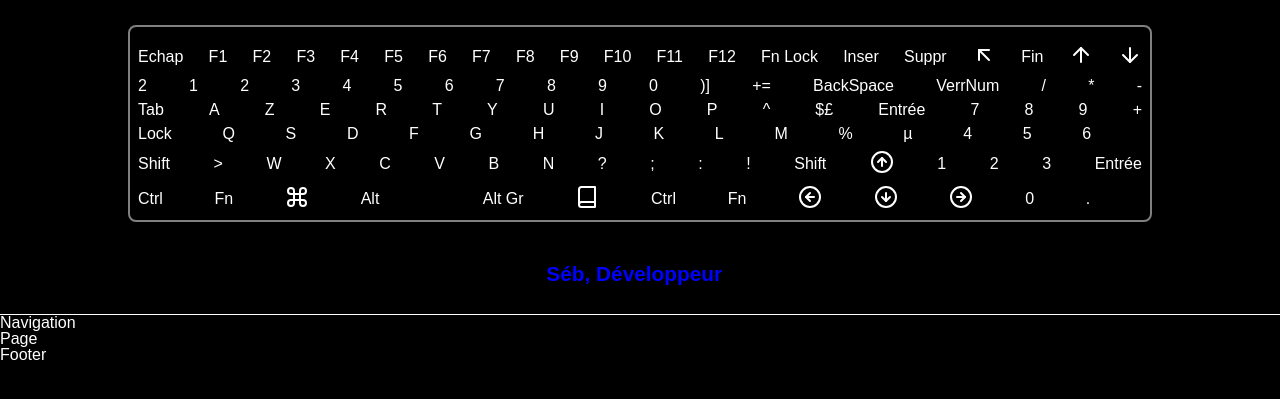
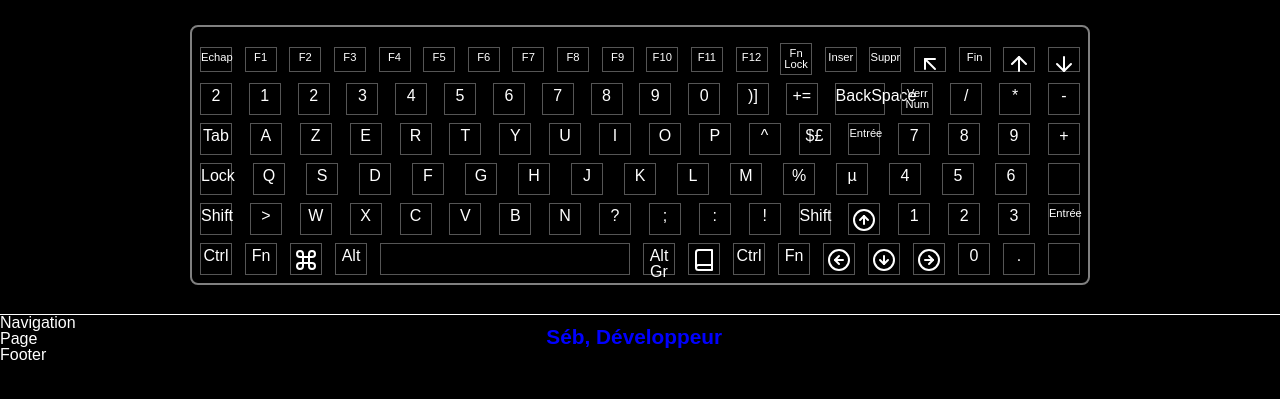
Before and after one commit to NeoCortexFr/devRepublic, a React app: page / in a window 1280 px wide. Shown: the part 135-534 px from the top of the page. Built offline with nearby package versions, Linux system fonts and the light colour scheme.

Commit message:
first step keyboard design

```diff
--- a/src/components/Keyboard/index.js
+++ b/src/components/Keyboard/index.js
@@ -16,26 +16,26 @@ import './keyboard.scss';
 const Keyboard = () => (
   <div className="keyboard">
     <div className="line">
-      <span>Echap</span>
-      <span>F1</span>
-      <span>F2</span>
-      <span>F3</span>
-      <span>F4</span>
-      <span>F5</span>
-      <span>F6</span>
-      <span>F7</span>
-      <span>F8</span>
-      <span>F9</span>
-      <span>F10</span>
-      <span>F11</span>
-      <span>F12</span>
-      <span>Fn Lock</span>
-      <span>Inser</span>
-      <span>Suppr</span>
-      <span><ArrowUpLeft /></span>
-      <span>Fin</span>
-      <span><ArrowUp /></span>
-      <span><ArrowDown /></span>
+      <span className="first">Echap</span>
+      <span className="first">F1</span>
+      <span className="first">F2</span>
+      <span className="first">F3</span>
+      <span className="first">F4</span>
+      <span className="first">F5</span>
+      <span className="first">F6</span>
+      <span className="first">F7</span>
+      <span className="first">F8</span>
+      <span className="first">F9</span>
+      <span className="first">F10</span>
+      <span className="first">F11</span>
+      <span className="first">F12</span>
+      <span className="low">Fn<br />Lock</span>
+      <span className="first">Inser</span>
+      <span className="first">Suppr</span>
+      <span className="first"><ArrowUpLeft /></span>
+      <span className="first">Fin</span>
+      <span className="first"><ArrowUp /></span>
+      <span className="first"><ArrowDown /></span>
     </div>
     <div className="line">
       <span>2</span>
@@ -51,8 +51,8 @@ const Keyboard = () => (
       <span>0</span>
       <span>)]</span>
       <span>+=</span>
-      <span>BackSpace</span>
-      <span>VerrNum</span>
+      <span className="space">BackSpace</span>
+      <span className="low">Verr<br />Num</span>
       <span>/</span>
       <span>*</span>
       <span>-</span>
@@ -71,7 +71,7 @@ const Keyboard = () => (
       <span>P</span>
       <span>^</span>
       <span>$£</span>
-      <span>Entrée</span>
+      <span className="low">Entrée</span>
       <span>7</span>
       <span>8</span>
       <span>9</span>
@@ -114,14 +114,14 @@ const Keyboard = () => (
       <span>1</span>
       <span>2</span>
       <span>3</span>
-      <span>Entrée</span>
+      <span className="low">Entrée</span>
     </div>
     <div className="line">
       <span>Ctrl</span>
       <span>Fn</span>
       <span><Command /></span>
       <span>Alt</span>
-      <span />
+      <span className="spaceBar" />
       <span>Alt Gr</span>
       <span><Book /></span>
       <span>Ctrl</span>
--- a/src/components/Keyboard/keyboard.scss
+++ b/src/components/Keyboard/keyboard.scss
@@ -3,7 +3,7 @@
     border: grey 2px solid;
     border-radius: 8px;
     padding: 0.5em;
-    width: 80%;
+    width: 900px;
     margin: auto;
 }
 
@@ -14,8 +14,28 @@
     justify-content: space-between;
 }
 span {
+    border: #555 solid 1px;
+    height: 32px;
+    width:  32px;
+    padding-top: 4px;
 
     &:hover {
         background-color: #ff3333;
     }
 }
+.first {
+    height: 25px;
+    width: 32px;
+    font-size: 0.7em;
+    padding-top: 4px;
+}
+
+.low {
+    font-size: 0.7em;
+}
+.space {
+    width: 50px;
+}
+.spaceBar {
+    width: 250px;
+}
```
